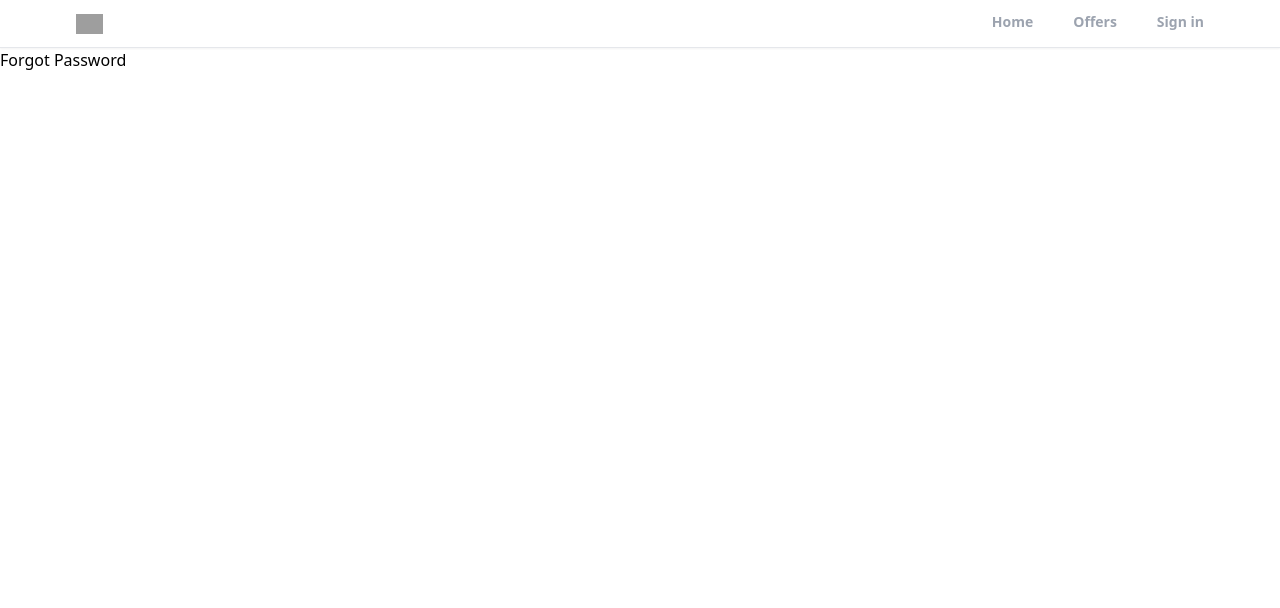
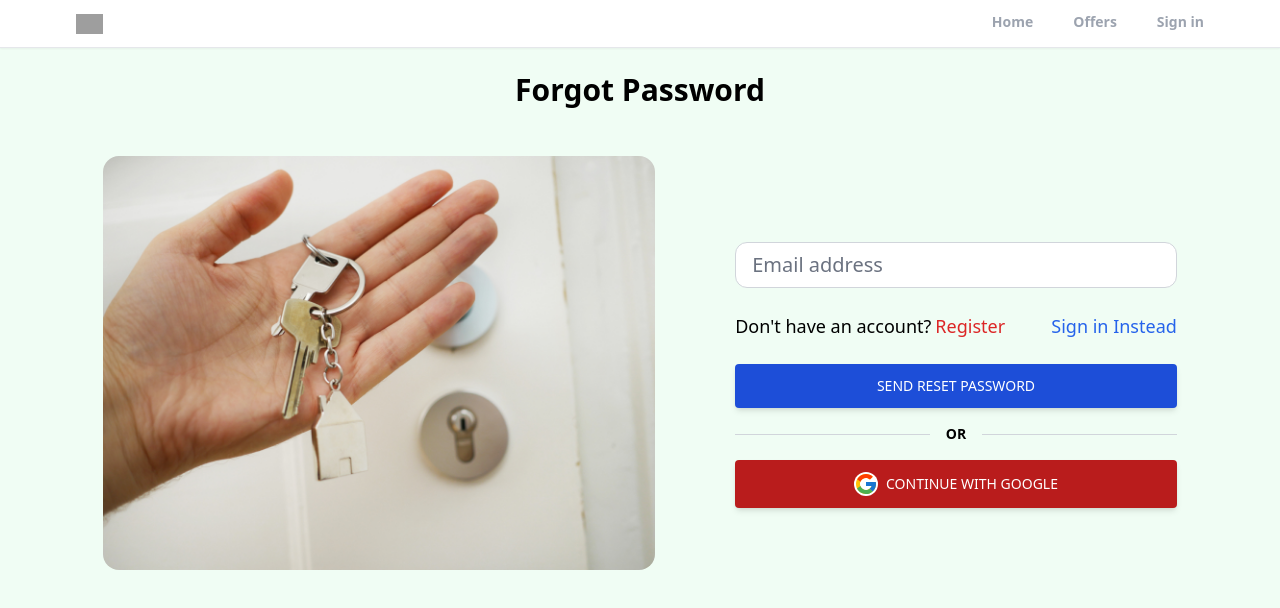
Before and after one commit to hallectj/realtor-clone-react, a React (Create React App) app: page /forgot-password in a window 1280 px wide. Shown: the top 608 px of the page. Built offline with nearby package versions, Linux system fonts and the light colour scheme; grey boxes are pictures that could not be loaded.

Commit message:
created sign in, sign up and forget password pages and UI for them

```diff
--- a/package.json
+++ b/package.json
@@ -12,6 +12,7 @@
     "@types/react-dom": "^18.2.5",
     "react": "^18.2.0",
     "react-dom": "^18.2.0",
+    "react-icons": "^4.10.1",
     "react-router": "^6.13.0",
     "react-router-dom": "^6.13.0",
     "react-scripts": "5.0.1",
@@ -43,6 +44,7 @@
     ]
   },
   "devDependencies": {
+    "@tailwindcss/forms": "^0.5.3",
     "tailwindcss": "^3.3.2"
   }
 }
--- a/src/components/Header.tsx
+++ b/src/components/Header.tsx
@@ -9,6 +9,8 @@ export default function Header() {
     return route === location.pathname;
   }
 
+
+
   return (
     <div className='bg-white border-b shadow-sm sticky top-0 z-50'>
       <header className='flex justify-between items-center px-3 max-w-6xl mx-auto'>
@@ -17,9 +19,9 @@ export default function Header() {
         </div>
         <div>
           <ul className='flex space-x-10'>
-            <li className={`cursor-pointer py-3 text-sm font-semibold text-gray-400 border-b-[3px] border-b-transparent ${pathMapRoute("/") && "text-black border-b-red-500"}`} onClick={() => navigate("/")}>Home</li>
-            <li className={`cursor-pointer py-3 text-sm font-semibold text-gray-400 border-b-[3px] border-b-transparent ${pathMapRoute("/offers") && "text-black border-b-red-500"}`} onClick={() => navigate("/offers")}>Offers</li>
-            <li className={`cursor-pointer py-3 text-sm font-semibold text-gray-400 border-b-[3px] border-b-transparent ${pathMapRoute("/sign-in") && "text-black border-b-red-500"}`} onClick={() => navigate("/sign-in")}>Sign in</li>
+            <li className={`active_link ${pathMapRoute("/") && "active_link_underbar"}`} onClick={() => navigate("/")}>Home</li>
+            <li className={`active_link ${pathMapRoute("/offers") && "active_link_underbar"}`} onClick={() => navigate("/offers")}>Offers</li>
+            <li className={`active_link ${pathMapRoute("/sign-in") && "active_link_underbar"}`} onClick={() => navigate("/sign-in")}>Sign in</li>
           </ul>
         </div>
       </header>
--- /dev/null
+++ b/src/components/OAuth.tsx
@@ -0,0 +1,11 @@
+import React from 'react'
+import { FcGoogle } from "react-icons/fc"
+
+export default function OAuth() {
+  return (
+    <button className='btn-full flex items-center justify-center px-7 py-3 bg-red-700 active:bg-red-900 shadow-md active:shadow-lg transition duration-150 ease-in-out rounded'>
+      <FcGoogle className='text-2xl bg-white rounded-full mr-2' />
+      Continue with Google
+    </button>
+  )
+}
--- a/src/index.css
+++ b/src/index.css
@@ -1,3 +1,32 @@
 @tailwind base;
 @tailwind components;
+
+.active_link{
+  @apply cursor-pointer py-3 text-sm font-semibold text-gray-400 border-b-[3px] border-b-transparent
+}
+
+.active_link_underbar{
+  @apply text-black border-b-red-500
+}
+
+.form_input_styles{
+  @apply w-full px-4 py-2 text-xl text-gray-700 bg-white border-gray-300 rounded-xl transition ease-in-out;
+}
+
+.password_icon{
+  @apply absolute right-3 top-3 text-xl cursor-pointer;
+}
+
+.btn{
+  @apply text-white text-sm font-medium uppercase rounded shadow-md;
+}
+
+.btn-full{
+  @apply text-white text-sm font-medium uppercase rounded shadow-md w-full;
+}
+
 @tailwind utilities;
+
+body{
+  background: rgb(240, 253, 244);
+}
--- a/src/pages/ForgotPassword.tsx
+++ b/src/pages/ForgotPassword.tsx
@@ -1,7 +1,46 @@
-import React from 'react'
+import React, { FormEvent, useState } from 'react'
+import signInPhoto from '../assets/keys_to_house.jpg'
+import { Link } from 'react-router-dom';
+import OAuth from '../components/OAuth';
 
-export default function ForgotPassword() {
+const ForgotPassword = () => {
+  const [email, setEmail] = useState("");
+  function onChange($event: { target: HTMLInputElement; }){
+    setEmail($event.target.value);
+  }
   return (
-    <div>Forgot Password</div>
+    <section>
+      <h1 className='text-3xl text-center mt-6 font-bold'>Forgot Password</h1>
+      <div className='flex justify-center flex-wrap items-center px-6 py-12 max-w-6xl mx-auto'>
+        <div className="md:w-[67%] lg:w-[50%] mb-12 md:mb-6">
+          <img src={signInPhoto} alt="Keys to House" className='w-full rounded-2xl' />
+        </div>
+        <div className='w-full md:w-[67%] lg:w-[40%] lg:ml-20'>
+          <form>
+            <input className='form_input_styles mb-6'
+              placeholder='Email address' type='email' id='email' value={email} onChange={onChange}
+            />
+            <div className='flex justify-between whitespace-nowrap text-sm sm:text-lg'>
+              <p className='mb-6'>Don't have an account?
+                <Link to="/sign-up" className='ml-1 text-red-600 hover:text-red-700 transition duration-200 ease-in-out'>Register</Link>
+              </p>
+              <p className=''>
+                <Link to="/sign-in" className='text-blue-600 hover:text-blue-700 transition duration-200 ease-in-out'>Sign in Instead</Link>
+              </p>
+            </div>
+
+            <div>
+            <button type='submit' className='bg-blue-700 transition duration-150 hover:shadow-lg active:bg-blue-800 ease-in-out btn-full px-7 py-3 hover:bg-blue-600'>send reset password</button>
+          </div>
+          <div className='my-4 items-center flex before:border-t before:flex-1 after:border-gray-300 after:border-t after:flex-1 before:border-gray-300'>
+            <p className='text-center font-semibold text-sm mx-4'>OR</p>
+          </div>
+          <OAuth />
+          </form>
+        </div>
+      </div>
+    </section>
   )
 }
+
+export default ForgotPassword;
--- a/src/pages/SignIn.tsx
+++ b/src/pages/SignIn.tsx
@@ -1,8 +1,63 @@
-import React from 'react'
+import React, { FormEvent, useState } from 'react'
+import signInPhoto from '../assets/keys_to_house.jpg'
+import { AiFillEyeInvisible, AiFillEye } from "react-icons/ai"
+import { Link } from 'react-router-dom';
+import OAuth from '../components/OAuth';
 
 const SignIn = () => {
+  const [showPassword, setShowPassword] = useState(false);
+  const [formData, setFormData] = useState({
+    email: '',
+    password: ''
+  });
+  const {email, password} = formData;
+  function onChange($event: { target: HTMLInputElement; }){
+    setFormData((prevState) => ({
+      ...prevState,
+      [$event.target.id] : $event.target.value
+    }))
+  }
   return (
-    <div>SignIn</div>
+    <section>
+      <h1 className='text-3xl text-center mt-6 font-bold'>Sign In</h1>
+      <div className='flex justify-center flex-wrap items-center px-6 py-12 max-w-6xl mx-auto'>
+        <div className="md:w-[67%] lg:w-[50%] mb-12 md:mb-6">
+          <img src={signInPhoto} alt="Keys to House" className='w-full rounded-2xl' />
+        </div>
+        <div className='w-full md:w-[67%] lg:w-[40%] lg:ml-20'>
+          <form>
+            <input className='form_input_styles mb-6'
+              placeholder='Email address' type='email' id='email' value={email} onChange={onChange}
+            />
+            <div className='relative mb-6'>
+              <input className='form_input_styles' placeholder='Password' type={showPassword ? 'text' : 'password'}
+                id='password' value={password} onChange={onChange}
+              />
+              { (showPassword) ?
+                <AiFillEyeInvisible className='password_icon'onClick={() => setShowPassword((prevState) => !prevState)} /> :
+                <AiFillEye className='password_icon' onClick={() => setShowPassword((prevState) => !prevState)} />
+              }
+            </div>
+            <div className='flex justify-between whitespace-nowrap text-sm sm:text-lg'>
+              <p className='mb-6'>Don't have an account?
+                <Link to="/sign-up" className='ml-1 text-red-600 hover:text-red-700 transition duration-200 ease-in-out'>Register</Link>
+              </p>
+              <p className=''>
+                <Link to="/forgot-password" className='text-blue-600 hover:text-blue-700 transition duration-200 ease-in-out'>Forgot Password?</Link>
+              </p>
+            </div>
+
+            <div>
+            <button type='submit' className='bg-blue-700 transition duration-150 hover:shadow-lg active:bg-blue-800 ease-in-out btn-full px-7 py-3 hover:bg-blue-600'>sign in</button>
+          </div>
+          <div className='my-4 items-center flex before:border-t before:flex-1 after:border-gray-300 after:border-t after:flex-1 before:border-gray-300'>
+            <p className='text-center font-semibold text-sm mx-4'>OR</p>
+          </div>
+          <OAuth />
+          </form>
+        </div>
+      </div>
+    </section>
   )
 }
 
--- a/src/pages/SignUp.tsx
+++ b/src/pages/SignUp.tsx
@@ -1,8 +1,67 @@
-import React from 'react'
+import React, { FormEvent, useState } from 'react'
+import signInPhoto from '../assets/keys_to_house.jpg'
+import { AiFillEyeInvisible, AiFillEye } from "react-icons/ai"
+import { Link } from 'react-router-dom';
+import OAuth from '../components/OAuth';
 
 const SignUp = () => {
+  const [showPassword, setShowPassword] = useState(false);
+  const [formData, setFormData] = useState({
+    name: '',
+    email: '',
+    password: ''
+  });
+  const {name, email, password} = formData;
+  function onChange($event: { target: HTMLInputElement; }){
+    setFormData((prevState) => ({
+      ...prevState,
+      [$event.target.id] : $event.target.value
+    }))
+  }
   return (
-    <div>SignUp</div>
+    <section>
+      <h1 className='text-3xl text-center mt-6 font-bold'>Sign Up</h1>
+      <div className='flex justify-center flex-wrap items-center px-6 py-12 max-w-6xl mx-auto'>
+        <div className="md:w-[67%] lg:w-[50%] mb-12 md:mb-6">
+          <img src={signInPhoto} alt="Keys to House" className='w-full rounded-2xl' />
+        </div>
+        <div className='w-full md:w-[67%] lg:w-[40%] lg:ml-20'>
+          <form>
+            <input className='form_input_styles mb-6'
+              placeholder='Full Name' type='name' id='name' value={name} onChange={onChange}
+            />
+            <input className='form_input_styles mb-6'
+              placeholder='Email address' type='email' id='email' value={email} onChange={onChange}
+            />
+            <div className='relative mb-6'>
+              <input className='form_input_styles' placeholder='Password' type={showPassword ? 'text' : 'password'}
+                id='password' value={password} onChange={onChange}
+              />
+              { (showPassword) ?
+                <AiFillEyeInvisible className='password_icon'onClick={() => setShowPassword((prevState) => !prevState)} /> :
+                <AiFillEye className='password_icon' onClick={() => setShowPassword((prevState) => !prevState)} />
+              }
+            </div>
+            <div className='flex justify-between whitespace-nowrap text-sm sm:text-lg'>
+              <p className='mb-6'>Have an account?
+                <Link to="/sign-in" className='ml-1 text-red-600 hover:text-red-700 transition duration-200 ease-in-out'>Sign in</Link>
+              </p>
+              <p className=''>
+                <Link to="/forgot-password" className='text-blue-600 hover:text-blue-700 transition duration-200 ease-in-out'>Forgot Password?</Link>
+              </p>
+            </div>
+
+            <div>
+            <button type='submit' className='bg-blue-700 transition duration-150 hover:shadow-lg active:bg-blue-800 ease-in-out btn-full px-7 py-3 hover:bg-blue-600'>sign up</button>
+          </div>
+          <div className='my-4 items-center flex before:border-t before:flex-1 after:border-gray-300 after:border-t after:flex-1 before:border-gray-300'>
+            <p className='text-center font-semibold text-sm mx-4'>OR</p>
+          </div>
+          <OAuth />
+          </form>
+        </div>
+      </div>
+    </section>
   )
 }
 
--- a/tailwind.config.js
+++ b/tailwind.config.js
@@ -6,5 +6,7 @@ module.exports = {
   theme: {
     extend: {},
   },
-  plugins: [],
+  plugins: [
+    require('@tailwindcss/forms')
+  ],
 }
```
Also changed, not shown: src/assets/keys_to_house.jpg (added), 1 other file (tests, documents, lock files or other folders).
